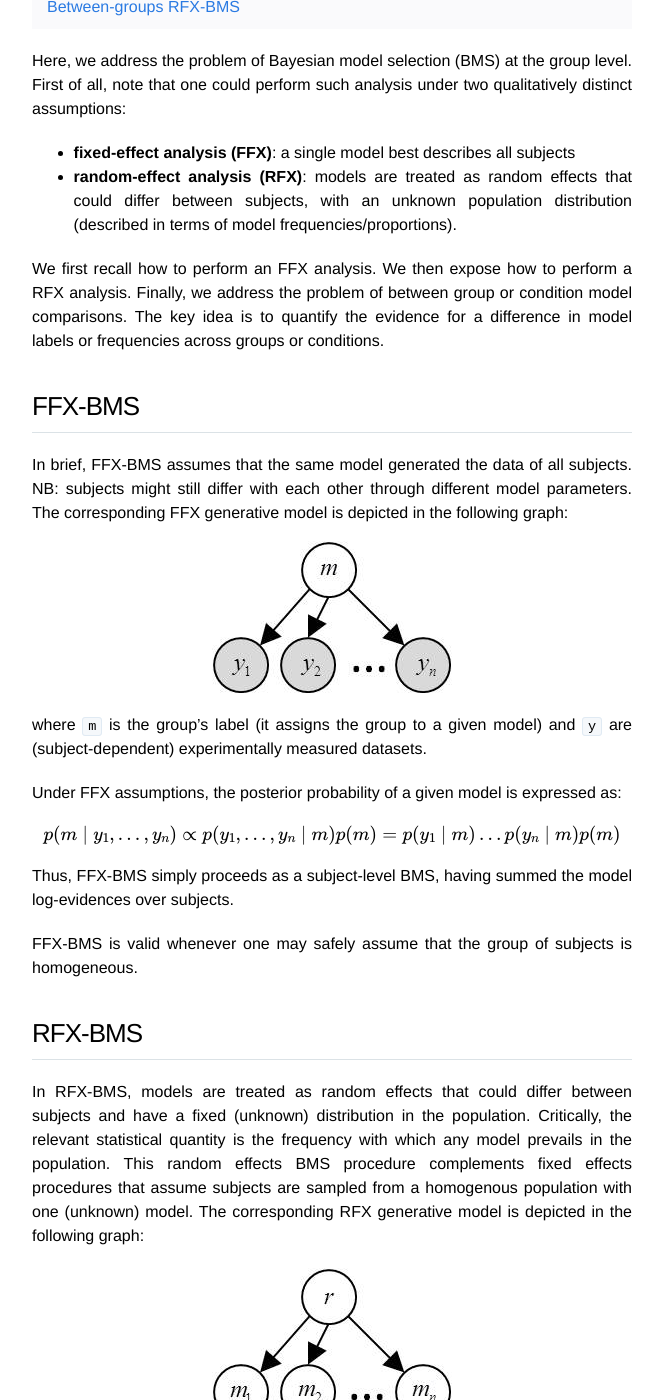
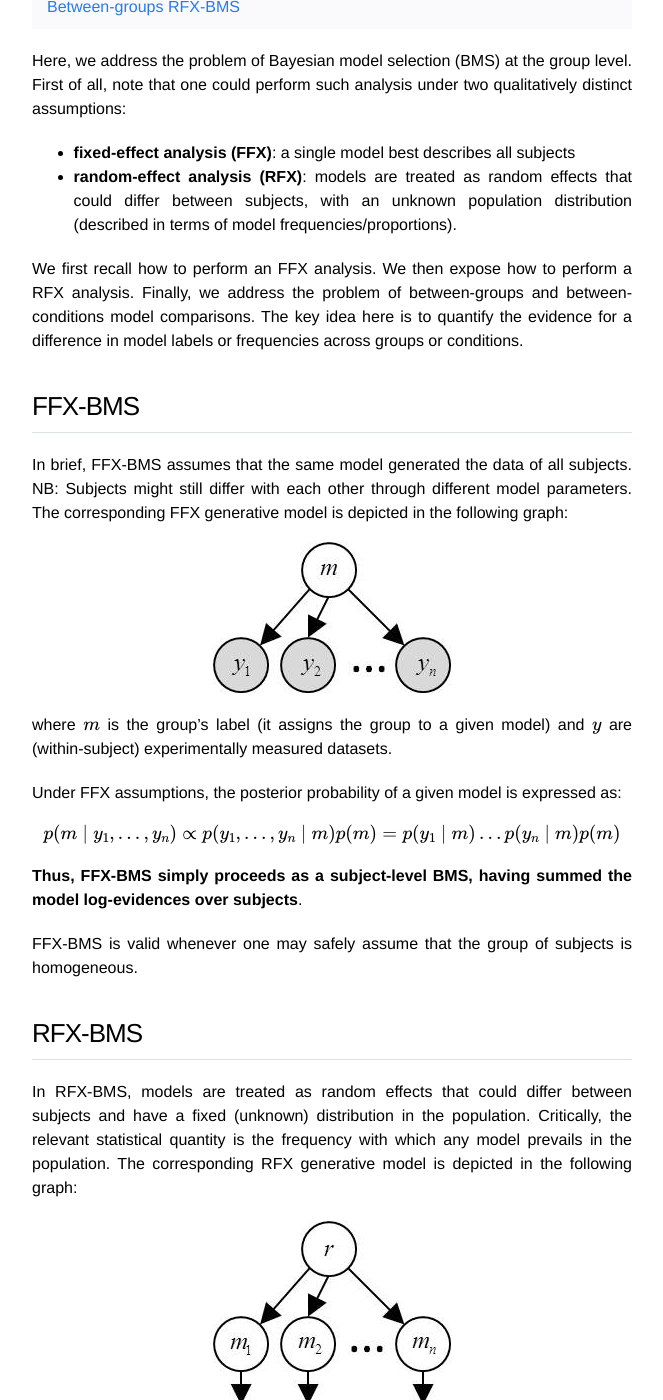
Before and after one commit to MBB-team/VBA-toolbox, a Jekyll site: the page built from _wiki/BMS-for-group-studies.md, in a window 1280 px wide and 1400 px high, scrolled down 344 px. Shown: the whole window, without its empty margins (308-971 px from the left). Built offline with Jekyll 4.4.1, drawn with Linux system fonts in a browser that asks for light colours; nearby versions of some CDN libraries; formulas are drawn with MathJax 3; some of the changed text lies outside the part shown.

Commit message:
Update BMS-for-group-studies.md

````diff
--- a/_wiki/BMS-for-group-studies.md
+++ b/_wiki/BMS-for-group-studies.md
@@ -9,31 +9,31 @@
 - **fixed-effect analysis (FFX)**: a single model best describes all subjects
 - **random-effect analysis (RFX)**: models are treated as random effects that could differ between subjects, with an unknown population distribution (described in terms of model frequencies/proportions).
 
-We first recall how to perform an FFX analysis. We then expose how to perform a RFX analysis. Finally, we address the problem of between group or condition model comparisons.  The key idea is to quantify the evidence for a difference in model labels or frequencies across groups or conditions.
+We first recall how to perform an FFX analysis. We then expose how to perform a RFX analysis. Finally, we address the problem of between-groups and between-conditions model comparisons. The key idea here is to quantify the evidence for a difference in model labels or frequencies across groups or conditions.
 
 ## FFX-BMS
 
-In brief, FFX-BMS assumes that the same model generated the data of all subjects. NB: subjects might still differ with each other through different model parameters. The corresponding FFX generative model is depicted in the following graph:
+In brief, FFX-BMS assumes that the same model generated the data of all subjects. NB: Subjects might still differ with each other through different model parameters. The corresponding FFX generative model is depicted in the following graph:
 ![]({{ site.baseurl }}/images/wiki/bms/ffxbms1.jpg)
-where `m` is the group's label (it assigns the group to a given model) and `y` are (subject-dependent) experimentally measured datasets.
+where $$m$$ is the group's label (it assigns the group to a given model) and $$y$$ are (within-subject) experimentally measured datasets.
 
 Under FFX assumptions, the posterior probability of a given model is expressed as:
 
 $$ p(m\mid y_1,\dots,y_n )\propto p(y_1,\dots,y_n\mid m)p(m)= p(y_1\mid m)\dots p(y_n\mid m)p(m) $$
 
-Thus, FFX-BMS simply proceeds as a subject-level BMS, having summed the model log-evidences over subjects.
+**Thus, FFX-BMS simply proceeds as a subject-level BMS, having summed the model log-evidences over subjects**.
 
 FFX-BMS is valid whenever one may safely assume that the group of subjects is homogeneous.
 
 ## RFX-BMS
 
-In RFX-BMS, models are treated as random effects that could differ between subjects and have a fixed (unknown) distribution in the population. Critically, the relevant statistical quantity is the frequency with which any model prevails in the population. This random effects BMS procedure complements fixed effects procedures that assume subjects are sampled from a homogenous population with one (unknown) model. The corresponding RFX generative model is depicted in the following graph:
+In RFX-BMS, models are treated as random effects that could differ between subjects and have a fixed (unknown) distribution in the population. Critically, the relevant statistical quantity is the frequency with which any model prevails in the population. The corresponding RFX generative model is depicted in the following graph:
 
 ![]({{ site.baseurl }}/images/wiki/bms/rfxbms1.jpg)
 
-where `r` is the population frequency profile, `m` is the subject's label (it assigns each subject to a given model) and `y` are (subject-dependent) experimentally measured datasets.
+where $$r$$ is the population frequency profile, $$m$$ is the subject-specific model label (it assigns each subject to a given model) and $$y$$ are (within-subject) experimentally measured datasets.
 
-The above RFX generative model can be inverted using a VB scheme, as follows:
+in VBA, the above RFX generative model can be inverted as follows:
 
 ```matlab
 [posterior,out] = VBA_groupBMC(L) ;
@@ -41,11 +41,11 @@
 
 where the I/O arguments of `VBA_groupBMC` are summarized as follows:
 
-- `L`: `Kxn` array of log-model evidences (`K` models; `n` subjects)
+- `L`: Kxn array of log-model evidences (K models; n subjects)
 - `posterior`: a structure containing the sufficient statistics (moments) of the posterior distributions over unknown model variables (i.e. subjects' labels and model frequencies).
 - `out`: a structure containing inversion diagnostics, e.g.: RFX log-evidence, exceedance probabilities (see below), etc...
 
-In Stephan et al. (2009), we introduced the notion of exceedance probability (EP), which measures how likely it is that any given model is more frequent than all other models in the comparison set. Estimated model frequencies and EPs are the two summary statistics that typically constitute the results of RFX-BMS. They can be retrieved as follows:
+In [Stephan et al. (2009)](https://www.ncbi.nlm.nih.gov/pubmed/19306932), we introduced the notion of exceedance probability (EP), which measures how likely it is that any given model is more frequent than all other models in the comparison set. Estimated model frequencies and EPs are the two summary statistics that typically constitute the results of RFX-BMS. They can be retrieved as follows:
 
 ```matlab
 f  = out.Ef ;
@@ -56,9 +56,9 @@
 
 ![]({{ site.baseurl }}/images/wiki/bms/rfxbms2.jpg)
 
-> **Upper-left panel**: log-evidences (y-axis) over each model (x-axis). NB: Each line/colour identifies one subjects within the group. **Middle-left panel**: exceedance probabilities (y-axis) over models (x-axis). **Lower-left panel**: RFX free energy (y-axis) over VB iterations (x-axis). NB: the log-evidence (+/- 3) of the FFX (resp., "null") model is shown in blue (resp. red) for comparison purposes. NB: here, the observed log-evidence are better explained by chance than by the RFX generative model (cf. simulated random log-evidences)! **Upper-right panel**: model attributions (subjects' labels), in terms of the posterior probability (colour code) of each model (x-axis) to best explain each subject (y-axis). **Middle-right panel**: estimated model frequencies (y-axis) over models (x-axis). NB: the red line shows the "null" frequency profile over models.
+> **Upper-left panel**: log-evidences (y-axis) over each model (x-axis). NB: Each line/colour identifies one subjects within the group. **Middle-left panel**: exceedance probabilities (y-axis) over models (x-axis). **Lower-left panel**: RFX free energy (y-axis) over VB iterations (x-axis). The log-evidence (+/- 3) of the FFX (resp., "null") model is shown in blue (resp. red) for comparison purposes. NB: here, the observed log-evidence are better explained by chance than by the RFX generative model (cf. simulated random log-evidences)! **Upper-right panel**: model attributions (subjects' labels), in terms of the posterior probability (colour code) of each model (x-axis) to best explain each subject (y-axis). **Middle-right panel**: estimated model frequencies (y-axis) over models (x-axis). NB: the red line shows the "null" frequency profile over models.
 
-Note that optional arguments can be passed to the function, which can be used to control the convergence of the VB scheme. Importantly, information Re: **model families** are passed through an `options` variable (see header of `VBA_groupBMC.m`):
+Optional arguments can be passed to the function, which can be used to control the convergence of the VB scheme. Importantly, information Re: **model families** are passed through an `options` variable (see header of `VBA_groupBMC.m`):
 
 ```matlab
 options.families = {[1,2], [3,4]} ;
@@ -75,6 +75,7 @@
 ![]({{ site.baseurl }}/images/wiki/bms/rfxbms3.jpg)
 
 > (Same format as before). NB: in the lower-left panel, one can also eyeball the "family null" log-evidence (here, it is confounded with the above "model null"). **Lower-right panel**: model space partition and estimated frequencies (y-axis) over families (x-axis).
+
 
 ## Between-conditions RFX-BMS
 
````
Also changed, not shown: other parts of _wiki/BMS-for-group-studies.md (+1 -1 lines).
